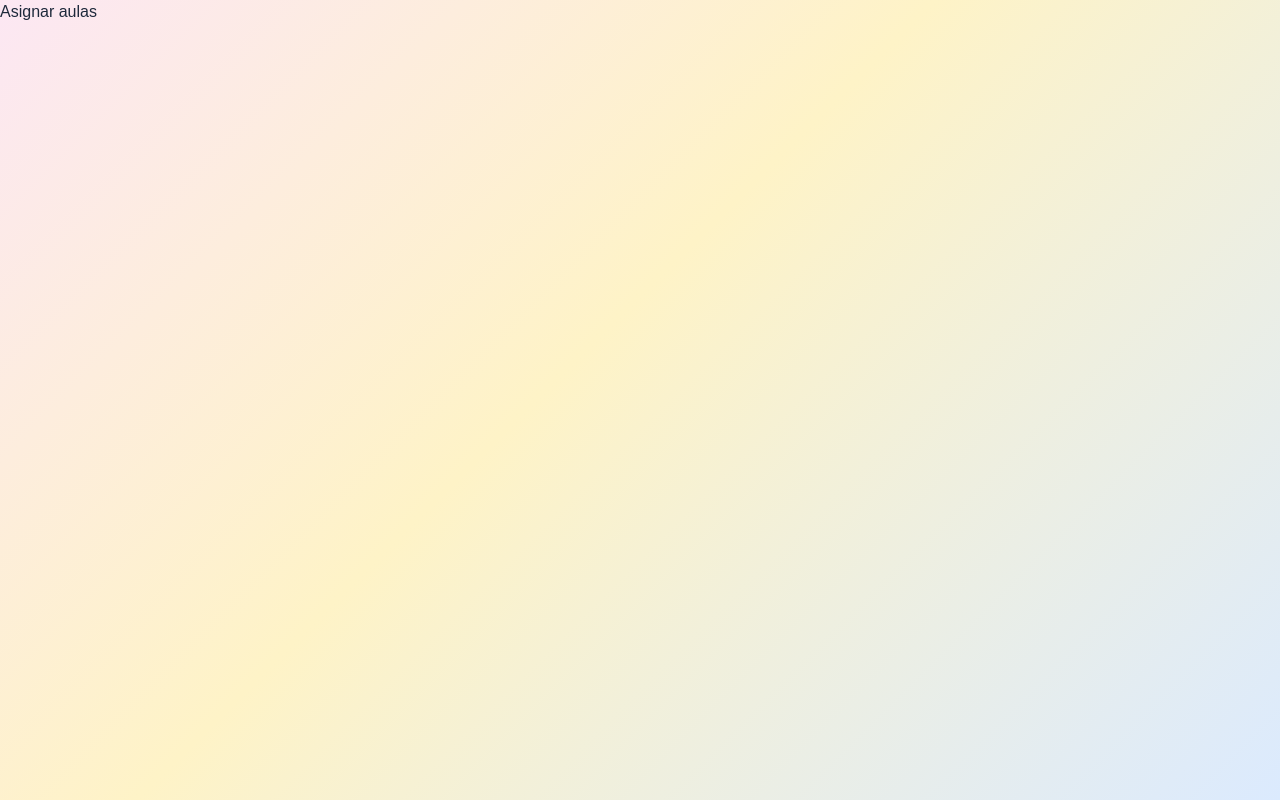
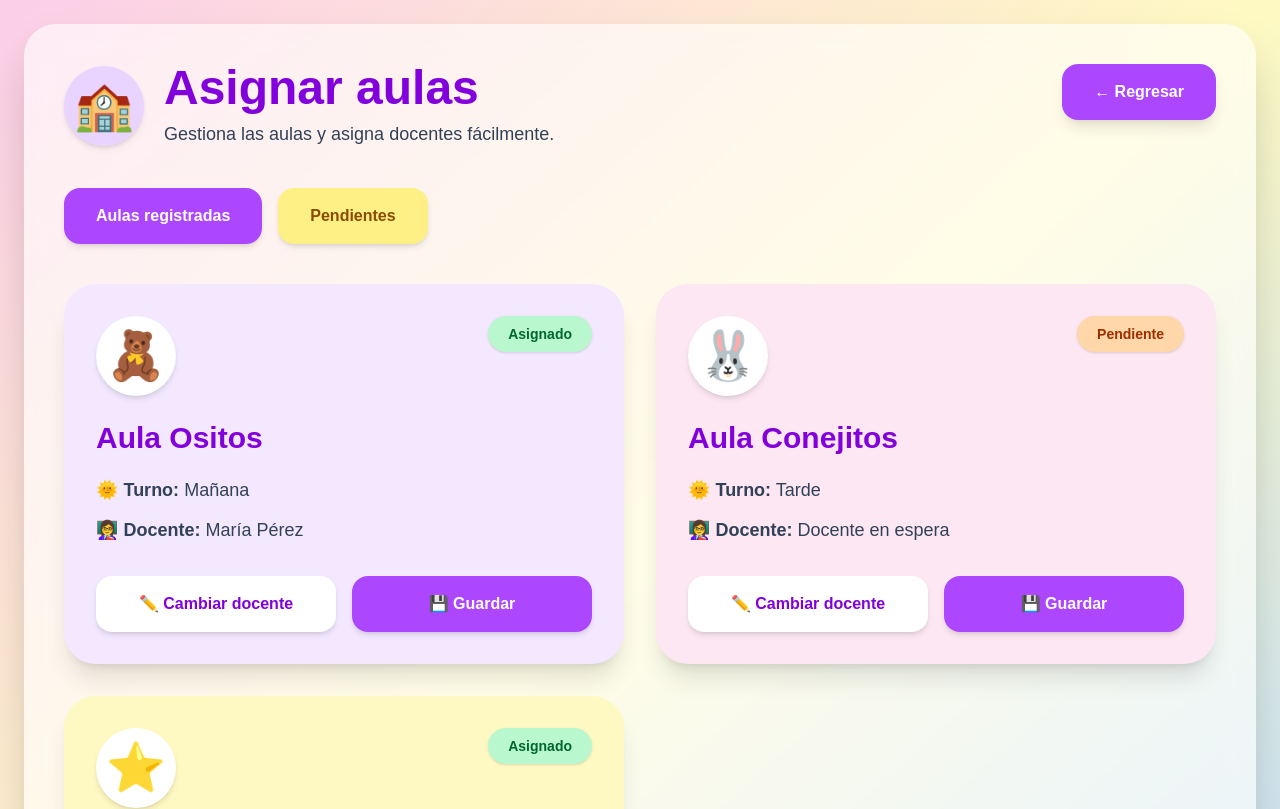
Before and after one commit to RicardoAlvarezG/gamificacion-multimodal, a Next.js app: page /dashboard/administrador/asignar-aulas in a window 1280 px wide. Shown: the top 809 px of the page. Built offline with nearby package versions, Linux system fonts and the light colour scheme.

Commit message:
Diseño del módulo asignar aulas para administrador

```diff
--- a/src/app/dashboard/administrador/asignar-aulas/page.tsx
+++ b/src/app/dashboard/administrador/asignar-aulas/page.tsx
@@ -1,7 +1,125 @@
+"use client";
+
+import Link from "next/link";
+
+const aulas = [
+  {
+    id: 1,
+    nombre: "Aula Ositos",
+    turno: "Mañana",
+    docente: "María Pérez",
+    estado: "Asignado",
+    icono: "🧸",
+    color: "bg-purple-100",
+  },
+  {
+    id: 2,
+    nombre: "Aula Conejitos",
+    turno: "Tarde",
+    docente: "Docente en espera",
+    estado: "Pendiente",
+    icono: "🐰",
+    color: "bg-pink-100",
+  },
+  {
+    id: 3,
+    nombre: "Aula Estrellitas",
+    turno: "Mañana",
+    docente: "Carlos López",
+    estado: "Asignado",
+    icono: "⭐",
+    color: "bg-yellow-100",
+  },
+];
+
 export default function AsignarAulasPage() {
   return (
-    <div>
-      <h1>Asignar aulas</h1>
-    </div>
+    <main className="min-h-screen bg-gradient-to-br from-pink-200 via-yellow-100 to-blue-200 p-6">
+      <section className="min-h-[90vh] rounded-[2rem] bg-white/60 backdrop-blur-md p-10 shadow-2xl">
+        {/* HEADER */}
+        <div className="mb-10 flex items-start justify-between">
+          <div className="flex items-center gap-5">
+            <div className="flex h-20 w-20 items-center justify-center rounded-full bg-purple-200 text-5xl shadow-md">
+              🏫
+            </div>
+
+            <div>
+              <h1 className="text-5xl font-extrabold text-purple-700">
+                Asignar aulas
+              </h1>
+              <p className="mt-2 text-slate-700 text-lg">
+                Gestiona las aulas y asigna docentes fácilmente.
+              </p>
+            </div>
+          </div>
+
+          <Link
+            href="/dashboard/administrador"
+            className="rounded-2xl bg-purple-500 px-8 py-4 font-bold text-white shadow-lg transition hover:scale-105 hover:bg-purple-600"
+          >
+            ← Regresar
+          </Link>
+        </div>
+
+        {/* BOTONES */}
+        <div className="mb-10 flex gap-4">
+          <button className="rounded-2xl bg-purple-500 px-8 py-4 font-bold text-white shadow-md transition hover:scale-105">
+            Aulas registradas
+          </button>
+
+          <button className="rounded-2xl bg-yellow-200 px-8 py-4 font-bold text-yellow-800 shadow-md transition hover:scale-105">
+            Pendientes
+          </button>
+        </div>
+
+        {/* TARJETAS */}
+        <div className="grid grid-cols-1 gap-8 md:grid-cols-2">
+          {aulas.map((aula) => (
+            <article
+              key={aula.id}
+              className={`${aula.color} rounded-[2rem] p-8 shadow-xl transition hover:scale-[1.02]`}
+            >
+              <div className="mb-6 flex items-start justify-between">
+                <div className="flex h-20 w-20 items-center justify-center rounded-full bg-white text-5xl shadow-md">
+                  {aula.icono}
+                </div>
+
+                <span
+                  className={`rounded-full px-5 py-2 text-sm font-bold shadow-sm ${
+                    aula.estado === "Asignado"
+                      ? "bg-green-200 text-green-800"
+                      : "bg-orange-200 text-orange-800"
+                  }`}
+                >
+                  {aula.estado}
+                </span>
+              </div>
+
+              <h2 className="mb-5 text-3xl font-extrabold text-purple-700">
+                {aula.nombre}
+              </h2>
+
+              <p className="mb-3 text-slate-700 text-lg">
+                🌞 <strong>Turno:</strong> {aula.turno}
+              </p>
+
+              <p className="mb-8 text-slate-700 text-lg">
+                👩‍🏫 <strong>Docente:</strong> {aula.docente}
+              </p>
+
+              <div className="flex gap-4">
+                <button className="flex-1 rounded-2xl bg-white px-6 py-4 font-bold text-purple-700 shadow-md transition hover:scale-105">
+                  ✏️ Cambiar docente
+                </button>
+
+                <button className="flex-1 rounded-2xl bg-purple-500 px-6 py-4 font-bold text-white shadow-md transition hover:scale-105">
+                  💾 Guardar
+                </button>
+              </div>
+            </article>
+          ))}
+        </div>
+      </section>
+    </main>
   );
 }
```
